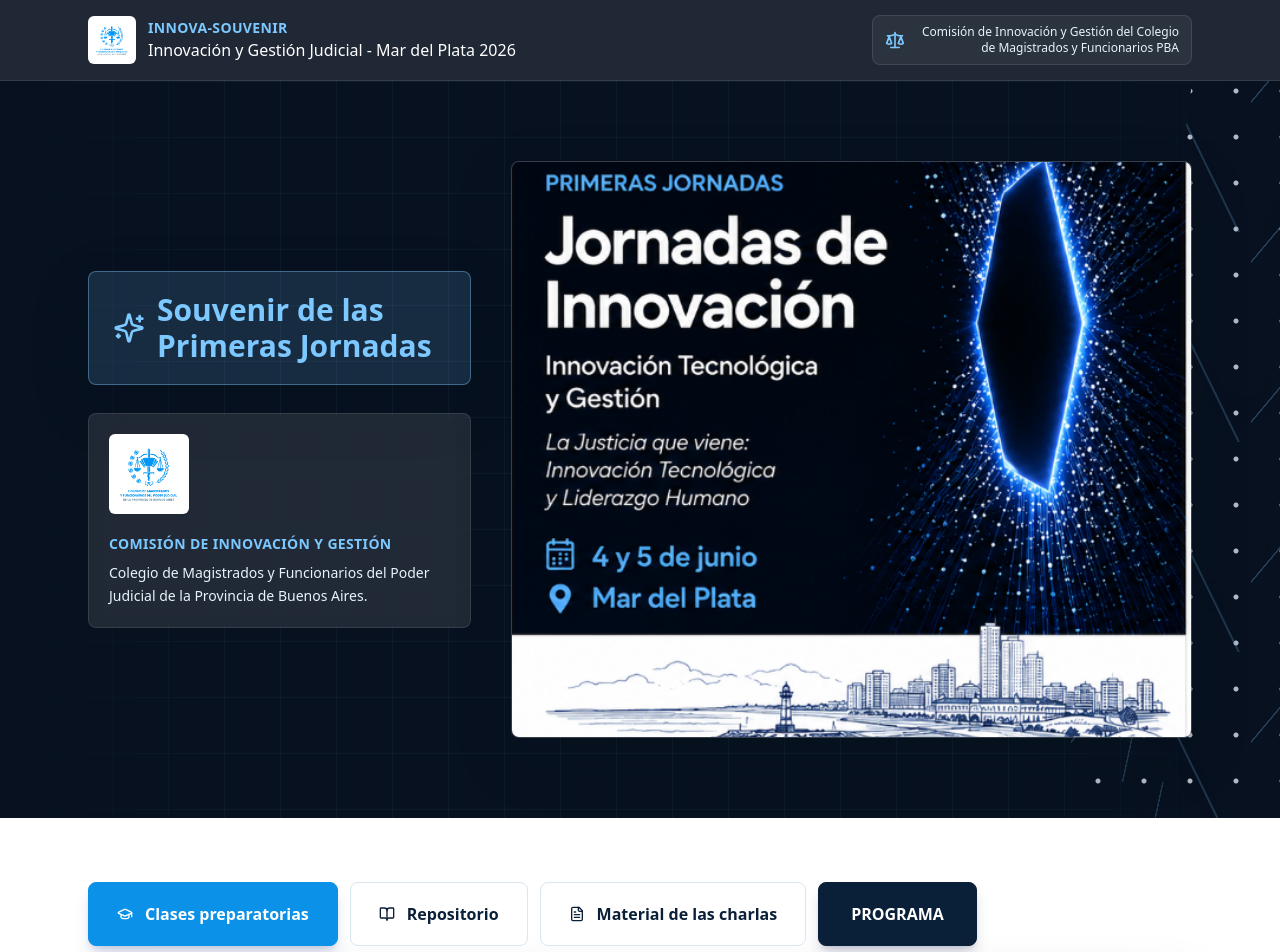
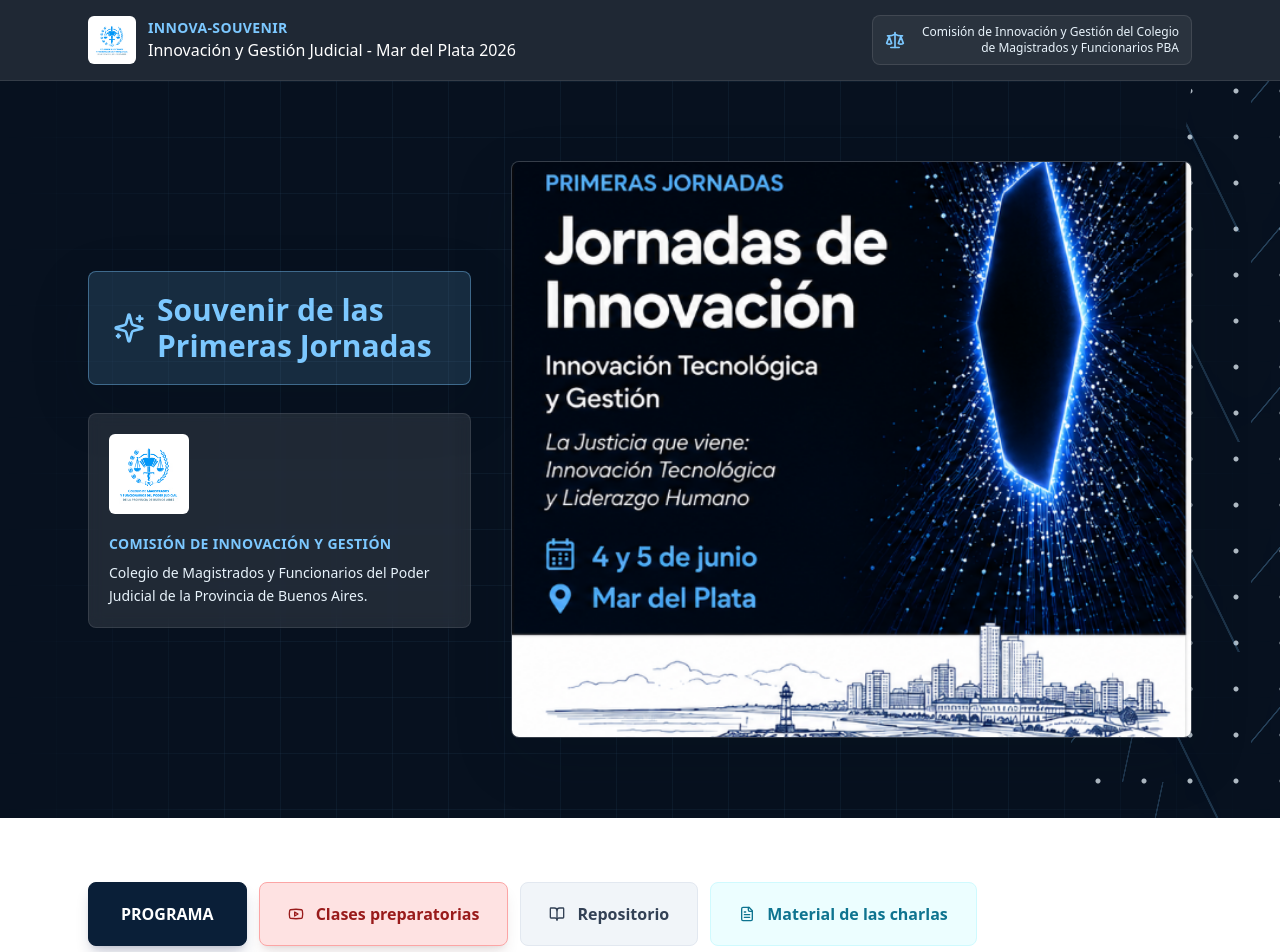
Before and after one commit to Panchomorell/innova-souvenir, a React (Vite) app: page / in a window 1280 px wide. Shown: the top 952 px of the page. Built offline with nearby package versions, Linux system fonts and the light colour scheme.

Commit message:
Update navigation and talk materials

```diff
--- a/src/main.jsx
+++ b/src/main.jsx
@@ -5,13 +5,13 @@ import {
   CalendarDays,
   ExternalLink,
   FileText,
-  GraduationCap,
   Link2,
   MapPin,
   PlayCircle,
   Scale,
   Search,
-  Sparkles
+  Sparkles,
+  Youtube
 } from "lucide-react";
 import { GOOGLE_SHEETS_CSV_URL, LOCAL_REPOSITORY_CSV } from "./config";
 import "./styles.css";
@@ -44,68 +44,92 @@ const fallbackRepositories = [
 const talks = [
   {
     speaker: "Sergio Torres",
-    title: "Derecho y tecnología: las tensiones que desafían al poder judicial"
+    title: "Derecho y tecnología: las tensiones que desafían al poder judicial",
+    links: [{ label: "Link", url: "https://www.scba.gov.ar/institucional/nota.asp?id=59247&veradjuntos=no" }]
   },
   {
     speaker: "Gustavo Perez Villar",
-    title: "Agenda de innovación de la Suprema Corte"
+    title: "Agenda de innovación de la Suprema Corte",
+    links: [{ label: "Presentación", url: "https://docs.google.com/presentation/d/1lhwmvT-QI9pD3bpQlgO2jNJQFb-srJXB/edit?usp=drive_link&ouid=103949310233042808469&rtpof=true&sd=true" }]
   },
   {
     speaker: "Nestor Antonio Trabucco",
-    title: "Búsqueda de la eficiencia en la gestión de los procesos judiciales: trazabilidad y métricas"
+    title: "Búsqueda de la eficiencia en la gestión de los procesos judiciales: trazabilidad y métricas",
+    links: [{ label: "Presentación", url: "https://drive.google.com/file/d/1ahzeOAYX9OH6tjofoJOGRdT_2zNVeaZx/view?usp=sharing" }]
   },
   {
     speaker: "Federico Alvarez Larrondo",
-    title: "Cavilaciones sobre el futuro de la Justicia a partir de la IA generativa Agentica"
+    title: "Cavilaciones sobre el futuro de la Justicia a partir de la IA generativa Agentica",
+    links: [{ label: "Presentación", soon: true }]
   },
   {
     speaker: "Guillermo Schor Landman",
-    title: "Reglamentación de la IA"
+    title: "Reglamentación de la IA",
+    links: [{ label: "Presentación", url: "https://drive.google.com/file/d/1QSL_FA6ELytcIxHQpd7BFCuip5vh1kJ5/view?usp=sharing" }]
   },
   {
     speaker: "Ezequiel Andres Valicenti",
-    title: "Emociones, inteligencia artificial y protección de la persona consumidora"
+    title: "Emociones, inteligencia artificial y protección de la persona consumidora",
+    links: [{ label: "Presentación", url: "https://docs.google.com/presentation/d/17GM4P7lrVRFJCy4tN61nP3ykwzxd3haa/edit?usp=sharing&ouid=113413225707369128631&rtpof=true&sd=true" }]
   },
   {
     speaker: "Mario Adaro",
-    title: "Inno ¿Vamos? La necesidad de un nuevo liderazgo judicial"
+    title: "Inno ¿Vamos? La necesidad de un nuevo liderazgo judicial",
+    links: [{ label: "Presentación", url: "https://www.canva.com/design/DAHLbTEzD9I/o9sZFeGc5t6Kt1WjMAJgCQ/edit" }]
   },
   {
     speaker: "Yazmin Belen Quiroga - Pablo Casas",
-    title: "Inteligencia artificial e innovación judicial: la experiencia de AymurAI en el Juzgado Penal 10 de la Ciudad de Buenos Aires"
+    title: "Inteligencia artificial e innovación judicial: la experiencia de AymurAI en el Juzgado Penal 10 de la Ciudad de Buenos Aires",
+    links: [{ label: "Presentación", url: "https://docs.google.com/presentation/d/1fgGCBUC0T7_7dhxq3Kq59E3ipGbrQd86/edit?usp=sharing&ouid=113413225707369128631&rtpof=true&sd=true" }]
   },
   {
     speaker: "Panel Infolab: Bruno Costanzo - Juan Gummy",
-    title: "Mirada interdisciplinaria: IA y deepfakes - Uso de IA para la búsqueda de jurisprudencia"
+    title: "Mirada interdisciplinaria: IA y deepfakes - Uso de IA para la búsqueda de jurisprudencia",
+    links: [
+      { label: "Presentación Costanzo", url: "https://drive.google.com/file/d/1odZiyNWt-TD4Z6sy8Z14gdXKqAJRR-uD/view?usp=drive_link" },
+      { label: "Presentación Gumy", url: "https://drive.google.com/file/d/1gnLKZ8srF0i41YZY5jFcXrT_q1TP6WVV/view?usp=sharing" }
+    ]
   },
   {
     speaker: "Maria Candela Ruano - Evelyn Haupt - Macarena Picardi - Natacha Holzinger",
-    title: "El algoritmo en disputa: lo que la IA revela sobre la desigualdad de género"
+    title: "El algoritmo en disputa: lo que la IA revela sobre la desigualdad de género",
+    links: [{ label: "Presentación", url: "https://drive.google.com/file/d/1qu8h1kB4H-KZcF7tRfbOqCHGyGSA6kMT/view?usp=sharing" }]
   },
   {
     speaker: "Gabriel Hernan Quadri",
-    title: "Perfiles humanos necesarios en tiempos de inteligencia artificial"
+    title: "Perfiles humanos necesarios en tiempos de inteligencia artificial",
+    links: [{ label: "Presentación", url: "https://docs.google.com/presentation/d/1M1T-wIDQi5T2t8RY5Uy9-_VUWW3CWLTt/edit?usp=sharing&ouid=113413225707369128631&rtpof=true&sd=true" }]
   },
   {
     speaker: "Mariana Sanchez Caparrós",
-    title: "No todo es un agente (ni tiene que serlo): gobernar el ecosistema de la IA agéntica en la Justicia"
+    title: "No todo es un agente (ni tiene que serlo): gobernar el ecosistema de la IA agéntica en la Justicia",
+    links: [{ label: "Presentación", url: "https://docs.google.com/presentation/d/1YXgnvztPq7aG93wR2TDYcq5uPQ_pkv9C/edit?usp=sharing&ouid=113413225707369128631&rtpof=true&sd=true" }]
   },
   {
     speaker: "Francisco Morell Otamendi",
-    title: "Tecno-ingeniería legal; diseño de necesidades y las herramientas agénticas"
+    title: "Tecno-ingeniería legal; diseño de necesidades y las herramientas agénticas",
+    links: [
+      { label: "Presentación 1", url: "https://canva.link/t55pm2digfmmztc" },
+      { label: "Presentación 2", url: "https://www.canva.com/design/DAHK_O-nWgA/VpNuSoP09Ezor4J1-tzsMQ/edit" }
+    ]
   },
   {
     speaker: "Taller Ing. Microsoft",
-    title: "Agentes de IA con Microsoft Copilot para asistencia a la gestión judicial"
+    title: "Agentes de IA con Microsoft Copilot para asistencia a la gestión judicial",
+    links: [
+      { label: "Presentación 1", url: "https://docs.google.com/presentation/d/1L4DuFDqEsGPW-Q0cAA9MtAz-27vywWsm/edit?usp=sharing&ouid=113413225707369128631&rtpof=true&sd=true" },
+      { label: "Presentación Freire", soon: true }
+    ]
   },
   {
     speaker: "Julio Conte-Grand",
-    title: "La gestión como un proceso de innovación continua centrada en las personas"
+    title: "La gestión como un proceso de innovación continua centrada en las personas",
+    links: [{ label: "Presentación", url: "https://docs.google.com/presentation/d/1RZYTVTSl65upyDQi3gmv8KIQ8FVBFR3M/edit?usp=sharing&ouid=113413225707369128631&rtpof=true&sd=true" }]
   }
 ];
 
 const tabs = [
-  { id: "clases", label: "Clases preparatorias", icon: GraduationCap },
+  { id: "clases", label: "Clases preparatorias", icon: Youtube },
   { id: "repositorio", label: "Repositorio", icon: BookOpen },
   { id: "charlas", label: "Material de las charlas", icon: FileText }
 ];
@@ -168,6 +192,8 @@ function parseCsv(text) {
         tipo: item.tipo || item.categoria || "Repositorio",
         link: item.link || item.url || "#",
         archivo: item.archivo || item.file || item.documento || "",
+        linkLabel: item.linklabel || item.etiquetalink || "",
+        archivoLabel: item.archivolabel || item.etiquetaarchivo || "",
         qr: item.qr || "",
         responsable: item.responsable || item.autor || item.equipo || ""
       };
@@ -242,16 +268,24 @@ function Hero() {
   );
 }
 
-function TabButton({ active, icon: Icon, label, onClick }) {
+function TabButton({ active, icon: Icon, label, onClick, tone }) {
+  const toneClasses = {
+    clases: active
+      ? "border-red-300 bg-red-100 text-red-800 shadow-lg shadow-red-950/10"
+      : "border-red-100 bg-red-50 text-red-700 hover:border-red-200 hover:bg-red-100",
+    repositorio: active
+      ? "border-slate-500 bg-slate-700 text-white shadow-lg shadow-slate-950/15"
+      : "border-slate-200 bg-slate-100 text-slate-700 hover:border-slate-300 hover:bg-slate-200",
+    charlas: active
+      ? "border-cyan-400 bg-cyan-100 text-cyan-800 shadow-lg shadow-cyan-950/10"
+      : "border-cyan-100 bg-cyan-50 text-cyan-700 hover:border-cyan-200 hover:bg-cyan-100"
+  };
+
   return (
     <button
       type="button"
       onClick={onClick}
-      className={`flex min-h-16 flex-1 items-center justify-center gap-3 rounded-lg border px-4 text-base font-black transition sm:flex-none sm:px-7 ${
-        active
-          ? "border-judicial-blue bg-judicial-blue text-white shadow-lg shadow-blue-900/20"
-          : "border-judicial-line bg-white text-judicial-navy hover:border-judicial-sky hover:bg-judicial-mist"
-      }`}
+      className={`flex min-h-16 flex-1 items-center justify-center gap-3 rounded-lg border px-4 text-base font-black transition sm:flex-none sm:px-7 ${toneClasses[tone]}`}
     >
       <Icon className="h-4 w-4" />
       {label}
@@ -353,7 +387,7 @@ function RepositoryTab() {
                     rel="noreferrer"
                     className="inline-flex items-center justify-center gap-1 rounded-lg bg-judicial-navy px-3 py-2 text-sm font-bold text-white transition hover:bg-judicial-blue"
                   >
-                    {item.archivo ? "Ver App" : "Abrir"} <ExternalLink className="h-4 w-4" />
+                    {item.linkLabel || (item.archivo ? "Ver App" : "Abrir")} <ExternalLink className="h-4 w-4" />
                   </a>
                 )}
                 {item.archivo && (
@@ -363,7 +397,7 @@ function RepositoryTab() {
                     rel="noreferrer"
                     className="inline-flex items-center justify-center gap-1 rounded-lg border border-judicial-line bg-white px-3 py-2 text-sm font-bold text-judicial-navy transition hover:border-judicial-sky hover:bg-judicial-mist"
                   >
-                    Archivo: <ExternalLink className="h-4 w-4" />
+                    {item.archivoLabel || "Archivo:"} <ExternalLink className="h-4 w-4" />
                   </a>
                 )}
               </div>
@@ -376,19 +410,20 @@ function RepositoryTab() {
 }
 
 function TalksTab() {
+  const [notice, setNotice] = useState("");
+
   return (
     <div className="space-y-5">
-      <div className="rounded-lg border border-judicial-sky/40 bg-white p-5">
-        <p className="text-3xl font-black uppercase tracking-wide text-red-600 sm:text-4xl">Próximamente</p>
-        <p className="mt-2 max-w-3xl text-sm leading-relaxed text-slate-600">
-          Las presentaciones y materiales de estas charlas se irán incorporando al repositorio digital.
-        </p>
-      </div>
+      {notice && (
+        <div className="rounded-lg border border-red-200 bg-red-50 p-4 text-sm font-black uppercase tracking-wide text-red-700">
+          {notice}
+        </div>
+      )}
       <div className="grid gap-4 md:grid-cols-2 xl:grid-cols-3">
         {talks.map((item) => (
           <article
             key={`${item.speaker}-${item.title}`}
-            className="min-h-44 rounded-lg border border-judicial-line bg-white p-5 shadow-sm"
+            className="min-h-52 rounded-lg border border-judicial-line bg-white p-5 shadow-sm"
           >
             <p className="text-sm font-black uppercase tracking-wide text-judicial-blue">
               {item.speaker}
@@ -396,6 +431,30 @@ function TalksTab() {
             <h3 className="mt-3 text-lg font-black leading-snug text-judicial-navy">
               {item.title}
             </h3>
+            <div className="mt-5 flex flex-wrap gap-2">
+              {item.links.map((link) =>
+                link.soon ? (
+                  <button
+                    key={`${item.speaker}-${link.label}`}
+                    type="button"
+                    onClick={() => setNotice("Próximamente")}
+                    className="inline-flex min-h-10 items-center justify-center rounded-lg border border-red-200 bg-red-50 px-3 text-sm font-black text-red-700 transition hover:bg-red-100"
+                  >
+                    {link.label}
+                  </button>
+                ) : (
+                  <a
+                    key={`${item.speaker}-${link.label}`}
+                    href={link.url}
+                    target="_blank"
+                    rel="noreferrer"
+                    className="inline-flex min-h-10 items-center justify-center rounded-lg bg-judicial-navy px-3 text-sm font-black text-white transition hover:bg-judicial-blue"
+                  >
+                    {link.label}
+                  </a>
+                )
+              )}
+            </div>
           </article>
         ))}
       </div>
@@ -409,6 +468,14 @@ function ContentTabs() {
   return (
     <section className="mx-auto w-full max-w-6xl px-4 py-12 sm:px-6 sm:py-16">
       <div className="mb-6 flex flex-col gap-3 sm:flex-row sm:flex-wrap">
+        <a
+          href="https://d5d47d45-ac39-416c-bfe1-4835d95a23aa.usrfiles.com/ugd/3a5938_6ad6761b534f4d79829515a783fe0653.pdf"
+          target="_blank"
+          rel="noreferrer"
+          className="flex min-h-16 flex-1 items-center justify-center rounded-lg border border-judicial-navy bg-judicial-navy px-4 text-base font-black text-white shadow-lg shadow-blue-950/20 transition hover:bg-judicial-blue sm:flex-none sm:px-8"
+        >
+          PROGRAMA
+        </a>
         {tabs.map((tab) => (
           <TabButton
             key={tab.id}
@@ -416,15 +483,17 @@ function ContentTabs() {
             icon={tab.icon}
             label={tab.label}
             onClick={() => setActiveTab(tab.id)}
+            tone={tab.id}
           />
         ))}
         <a
-          href="https://d5d47d45-ac39-416c-bfe1-4835d95a23aa.usrfiles.com/ugd/3a5938_6ad6761b534f4d79829515a783fe0653.pdf"
+          href="https://innovalab.pjm.gob.ar/acciones"
           target="_blank"
           rel="noreferrer"
-          className="flex min-h-16 flex-1 items-center justify-center rounded-lg border border-judicial-navy bg-judicial-navy px-4 text-base font-black text-white shadow-lg shadow-blue-950/20 transition hover:bg-judicial-blue sm:flex-none sm:px-8"
+          className="flex min-h-16 flex-1 items-center justify-center gap-2 rounded-lg border border-cyan-200 bg-gradient-to-r from-violet-400 via-cyan-400 to-emerald-300 px-4 text-base font-black text-white shadow-lg shadow-cyan-950/15 transition hover:brightness-105 sm:flex-none sm:px-6"
         >
-          PROGRAMA
+          <img src="/assets/innova-hub-logo.svg" alt="" className="h-9 w-11 object-contain" />
+          INNOVA-HUB
         </a>
       </div>
 
```
Also changed, not shown: data/repositorios.csv, public/assets/innova-hub-logo.svg (added), public/data/repositorios.csv, 1 other file (tests, documents, lock files or other folders).
